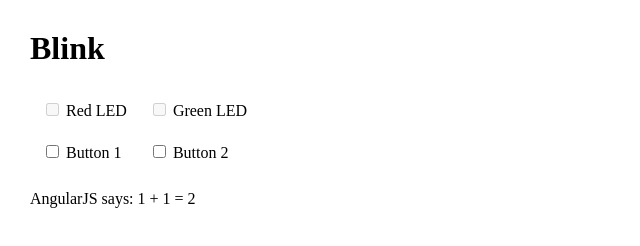
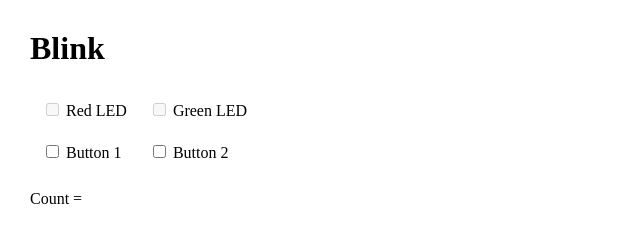
Before and after one commit to TheDistractor/jeebus, a plain HTML site: page public/index.jade in a window 1280 px wide. Shown: the whole page, without its empty margins (0-640 px from the left). Drawn offline with nearby package versions, Linux system fonts and the light colour scheme; files that its build step writes are made by us from their sources.

```diff
--- a/public/index.jade
+++ b/public/index.jade
@@ -23,4 +23,4 @@
           input(type='checkbox',name='button2',id='b2')
           Label(for='b2') Button 2
 
-    p AngularJS says: 1 + 1 = {{ 1 + 1 }}
+    p Count = {{ count }}
```
Also changed, not shown: public/index.html, 1 other file.
